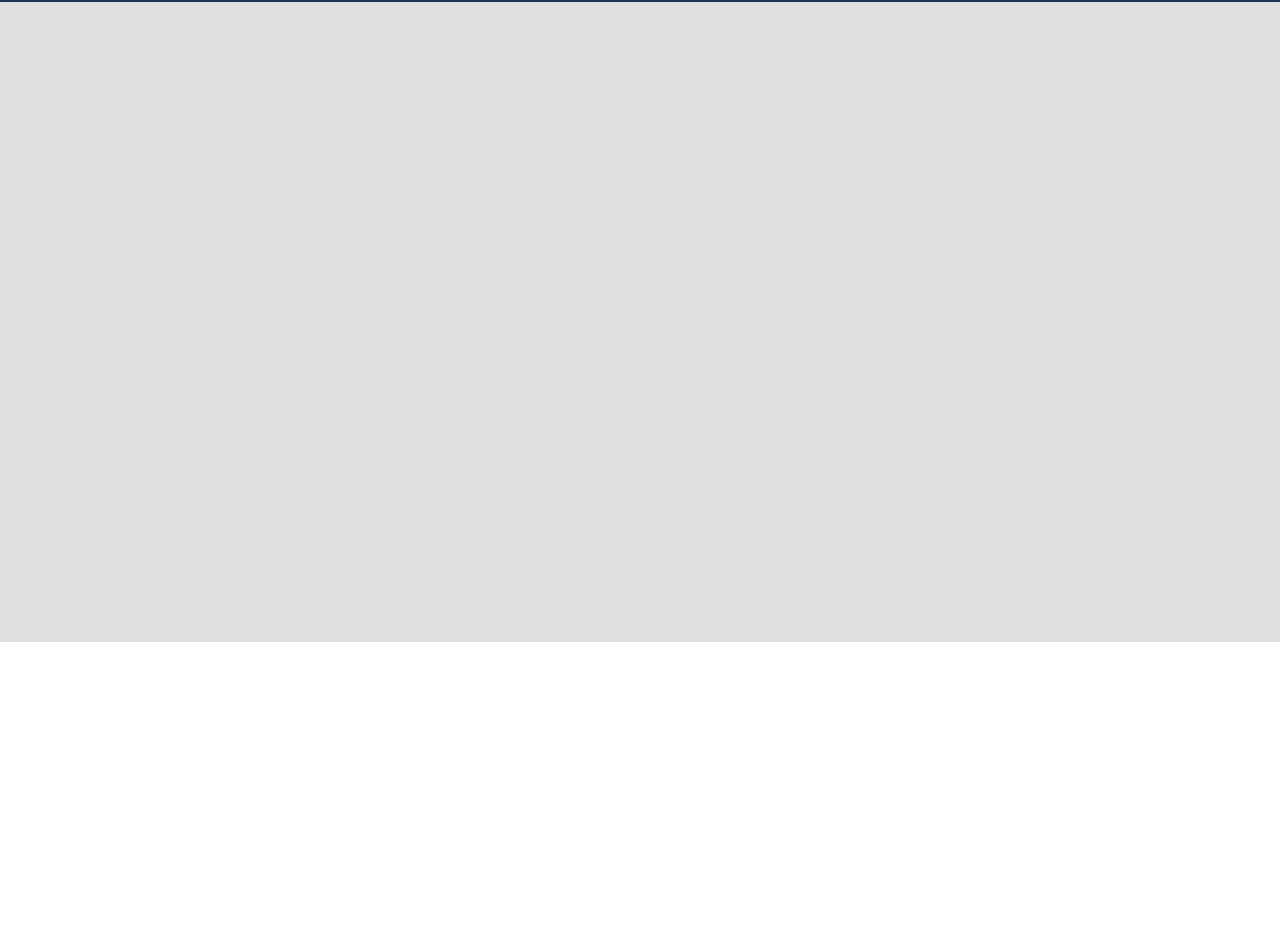
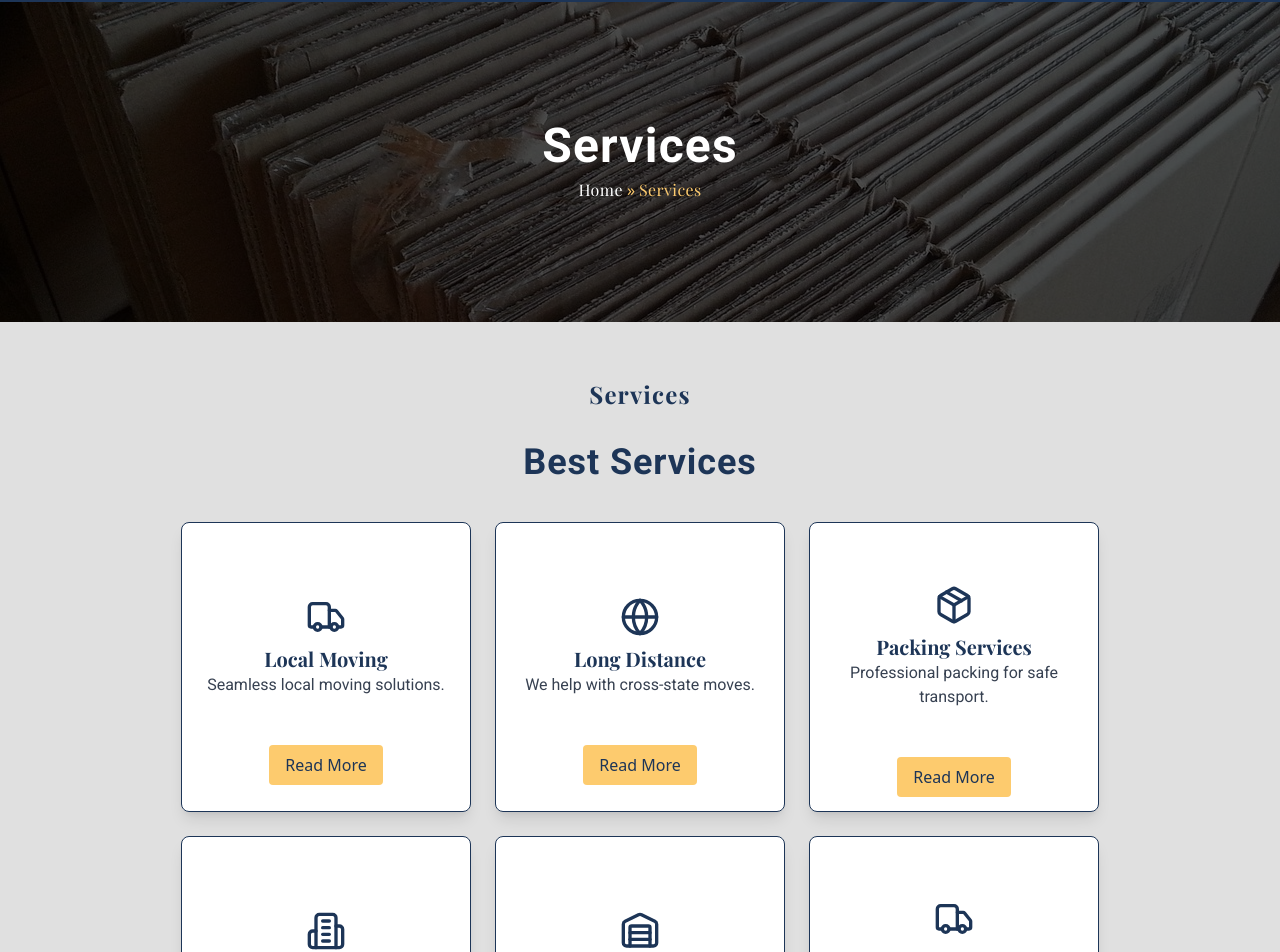
Before and after one commit to rashad3412/moveTemplateReact, a React (Vite) app: page /service in a window 1280 px wide. Shown: the part 158-1110 px from the top of the page. Before the commit the page ends 800 px from the top, so only its background shows below. Built offline with nearby package versions, Linux system fonts and the light colour scheme.

Commit message:
added service page

```diff
--- a/package.json
+++ b/package.json
@@ -14,6 +14,7 @@
     "@fortawesome/free-brands-svg-icons": "^6.7.2",
     "@fortawesome/free-solid-svg-icons": "^6.7.2",
     "@fortawesome/react-fontawesome": "^0.2.2",
+    "lucide-react": "^0.474.0",
     "react": "^18.3.1",
     "react-dom": "^18.3.1",
     "react-intersection-observer": "^9.14.1",
--- a/src/App.jsx
+++ b/src/App.jsx
@@ -3,6 +3,7 @@ import NavBar from "./components/NavBar";
 import HomePage from "./pages/HomePage.jsx";
 import ContactPage from "./pages/ContactPage.jsx";
 import AboutPage from "./pages/AboutPage.jsx";
+import ServicesPage from "./pages/ServicesPage.jsx";
 import ScrollToTop from "./components/scrollEffect.jsx";
 
 function App() {
@@ -15,6 +16,7 @@ function App() {
           <Route path="/" element={<HomePage />} />
           <Route path="/contact" element={<ContactPage />} />
           <Route path="/about" element={<AboutPage />} />
+          <Route path="/service" element={<ServicesPage />} />
         </Routes>
       </div>
     </Router>
--- /dev/null
+++ b/src/components/Divider.jsx
@@ -0,0 +1,9 @@
+const Divider = () => {
+  return (
+    <div className="relative w-full  lg:hidden md:hidden">
+      <div className="absolute w-56 h-56 border-[1.7rem] border-deepYellow rounded-full clip-c-shape -left-36 mt-2"></div>
+    </div>
+  );
+};
+
+export default Divider;
--- /dev/null
+++ b/src/components/FlipCard.jsx
@@ -0,0 +1,52 @@
+import { useState } from "react";
+
+// eslint-disable-next-line react/prop-types
+const FlipCard = ({ title, description, backText, icon }) => {
+  const [flipped, setFlipped] = useState(false);
+
+  return (
+    <div
+      className={`relative w-[290px] h-[290px] rounded-lg shadow-lg cursor-pointer transition-transform duration-500  ${
+        flipped ? "rotate-y-180" : ""
+      }`}
+      onClick={() => setFlipped(!flipped)}
+    >
+      {/* Card Container */}
+      <div className="w-full h-full relative">
+        {/* Front Side */}
+        {!flipped && (
+          <div className="absolute w-full h-full bg-white flex flex-col justify-center items-center p-4 rounded-lg border-royalBlue border">
+            {icon && <div className="mb-2">{icon}</div>}
+            <h1 className="text-xl font-bold text-royalBlue font-Playfair">
+              {title}
+            </h1>
+            <p className="text-gray-700 text-center font-Roboto font-normal">
+              {description}
+            </p>
+            <button className="relative top-12 bg-deepYellow text-royalBlue px-4 py-2 rounded">
+              Read More
+            </button>
+          </div>
+        )}
+
+        {/* Back Side */}
+        {flipped && (
+          <div className="absolute w-full h-full bg-royalBlue text-white flex flex-col justify-center items-center p-4 rounded-lg border-deepYellow border">
+            <p className="text-center">{backText}</p>
+            <button
+              className="mt-4 bg-deepYellow text-royalBlue px-4 py-2 rounded"
+              onClick={(e) => {
+                e.stopPropagation(); // Prevent click from bubbling up
+                setFlipped(false);
+              }}
+            >
+              Back
+            </button>
+          </div>
+        )}
+      </div>
+    </div>
+  );
+};
+
+export default FlipCard;
--- a/src/components/InfoBanner.jsx
+++ b/src/components/InfoBanner.jsx
@@ -1,5 +1,6 @@
 const InfoBanner = () => {
   return (
+    <>
       <section className="flex justify-center bg-royalBlue py-10">
         <ul className="flex flex-wrap justify-center gap-10 md:gap-20 w-11/12 max-w-4xl h-auto md:h-auto">
           <div className="text-center">
@@ -24,6 +25,7 @@ const InfoBanner = () => {
           </div>
         </ul>
       </section>
+    </>
   );
 };
 
--- a/src/components/NavBar.jsx
+++ b/src/components/NavBar.jsx
@@ -87,7 +87,7 @@ const NavBar = () => {
                 { name: "Home", path: "/" },
                 { name: "About", path: "/about" },
                 // { name: "Pages", path: "/pages" },
-                // { name: "Service", path: "/service" },
+                { name: "Service", path: "/service" },
                 // { name: "Feature", path: "/feature" },
                 // { name: "Blog", path: "/blog" },
                 { name: "Contact", path: "/contact" },
@@ -123,7 +123,7 @@ const NavBar = () => {
               { name: "Home", path: "/" },
               { name: "About", path: "/about" },
               // { name: "Pages", path: "/pages" },
-              // { name: "Service", path: "/service" },
+              { name: "Service", path: "/service" },
               // { name: "Feature", path: "/feature" },
               // { name: "Blog", path: "/blog" },
               { name: "Contact", path: "/contact" },
--- a/src/pages/AboutPage.jsx
+++ b/src/pages/AboutPage.jsx
@@ -5,8 +5,10 @@ import PriceComponent from "../components/PriceComponent";
 import InfoBanner from "../components/InfoBanner";
 import Testimonials from "../components/Testimonials";
 import TeamExperts from "../components/TeamExperts";
+import Divider from "../components/divider";
 
-function AboutPage() {
+// eslint-disable-next-line react/prop-types
+function AboutPage({ hideInfoBanner = false }) {
   const location = useLocation();
   return (
     <>
@@ -61,7 +63,7 @@ function AboutPage() {
               Moving is always <span className="italic">easy</span> and{" "}
               <span className="underline decoration-royalBlue">Fast!</span>
             </div>
-            <p className="mt-4 text-gray-700 font-Roboto font-extralight text-lg">
+            <p className="mt-4 text-gray-800 font-Roboto font-normal text-lg">
               At MeezHaul, we believe every move should be stress-free and
               efficient. Our team is dedicated to providing tailored solutions
               for your moving needs, ensuring that every step is handled with
@@ -70,7 +72,7 @@ function AboutPage() {
               and enjoyable for you and your family.
             </p>
 
-            <ul className="mt-6 space-y-4 text-gray-700">
+            <ul className="mt-6 space-y-4 text-gray-700 font-norma">
               <li className="flex items-center space-x-2">
                 <span className="w-5 h-5 bg-deepYellow text-royalBlue font-bold rounded-full flex items-center justify-center">
                   ✓
@@ -100,13 +102,11 @@ function AboutPage() {
             </ul>
           </div>
         </article>
-
-        <InfoBanner />
+        {/* Render InfoBanner only if hideInfoBanner is false */}
+        {!hideInfoBanner && <InfoBanner />}
         <PriceComponent />
         <Testimonials />
-        <div className="relative w-full  lg:hidden">
-          <div className="absolute w-56 h-56 border-[1.7rem] border-deepYellow rounded-full clip-c-shape -left-36 mt-2"></div>
-        </div>
+        <Divider />
         <TeamExperts />
       </section>
     </>
--- a/src/pages/HomePage.jsx
+++ b/src/pages/HomePage.jsx
@@ -4,6 +4,8 @@ import { FontAwesomeIcon } from "@fortawesome/react-fontawesome";
 import { faArrowLeft, faArrowRight } from "@fortawesome/free-solid-svg-icons";
 import { Link } from "react-router-dom";
 import AboutPage from "../pages/AboutPage";
+import ServicesPage from "../pages/ServicesPage";
+import InfoBanner from "../components/InfoBanner";
 
 function HomePage() {
   return (
@@ -59,10 +61,14 @@ function HomePage() {
             </button>
           </div>
         </section>
+        <section className="relative top-12 pb-10">
+          <AboutPage hideInfoBanner={true} />
+          <div className="mt-16">
+            <ServicesPage hideDivider={true} />
+          </div>
+          <InfoBanner />
+        </section>
       </div>
-      <section className="relative top-12 pb-10">
-        <AboutPage />
-      </section>
     </div>
   );
 }
--- /dev/null
+++ b/src/pages/ServicesPage.jsx
@@ -0,0 +1,102 @@
+import { Link, useLocation } from "react-router-dom";
+import movingBox from "/assets/HomeComPics/movingBoxes.jpg";
+import FlipCard from "../components/FlipCard";
+import Divider from "../components/divider";
+import { Truck, Globe, Package, Building2, Warehouse } from "lucide-react"; //
+
+// eslint-disable-next-line react/prop-types
+const ServicesPage = ({ hideDivider = false }) => {
+  const location = useLocation();
+  return (
+    <>
+      <section>
+        {location.pathname !== "/" && (
+          <div className="relative rounded w-full h-[20rem] aspect-w-16 aspect-h-9 ">
+            {/* Image */}
+            <img
+              src={movingBox}
+              alt="boxPictureTwo"
+              className="w-full h-full object-cover"
+              loading="lazy"
+            />
+            {/* Overlay Layer */}
+            <div className="absolute inset-0 bg-black bg-opacity-70"></div>
+            {/* Text Content */}
+            <div className="absolute inset-0 flex flex-col justify-center items-center text-white">
+              <h2 className="text-5xl font-extrabold mb-2 tracking-wide font-Roboto">
+                Services
+              </h2>
+              <div className="text-md">
+                <Link to="/">
+                  <span className="pt-4 cursor-pointer hover:text-deepYellow font-Playfair tracking-wide">
+                    Home
+                  </span>
+                </Link>
+                <span className="before:content-['»'] before:text-deepYellow before:mx-1"></span>
+                <span className="text-deepYellow font-Playfair tracking-wide">
+                  Services
+                </span>
+              </div>
+            </div>
+          </div>
+        )}
+        {!hideDivider && <Divider />}
+        <div className="flex flex-col justify-center relative top-14 items-center">
+          <h1 className="font-Playfair text-2xl text-royalBlue font-extrabold tracking-wider">
+            Services
+          </h1>
+          <p className="text-4xl font-Roboto font-extrabold tracking-wide text-royalBlue mt-8">
+            Best Services
+          </p>
+        </div>
+        <section className="flex flex-wrap justify-center gap-6 mt-24 pb-10 md:w-11/12 md:mx-auto lg:w-10/12 xl:w-9/12">
+          {/* Row 1 */}
+          <FlipCard
+            icon={<Truck size={40} className="text-royalBlue " />}
+            title="Local Moving"
+            description="Seamless local moving solutions."
+            backText="We ensure stress-free relocation in your city."
+          />
+
+          <FlipCard
+            icon={<Globe size={40} className="text-royalBlue" />}
+            title="Long Distance"
+            description="We help with cross-state moves."
+            backText="Our team manages long-distance moves efficiently."
+          />
+
+          <FlipCard
+            icon={<Package size={40} className="text-royalBlue" />}
+            title="Packing Services"
+            description="Professional packing for safe transport."
+            backText="We use high-quality materials to protect your items."
+          />
+
+          {/* Row 2 */}
+          <FlipCard
+            icon={<Building2 size={40} className="text-royalBlue" />} // Office Icon
+            title="Office Relocation"
+            description="Smooth office moving solutions."
+            backText="We ensure a hassle-free transition for your workspace."
+          />
+
+          <FlipCard
+            icon={<Warehouse size={40} className="text-royalBlue" />} // Storage Icon
+            title="Storage Units"
+            description="Secure storage for your belongings."
+            backText="Short-term and long-term storage solutions."
+          />
+
+          <FlipCard
+            icon={<Truck size={40} className="text-royalBlue" />} // Loading Icon
+            title="Loading and Unloading"
+            description="We load and unload the truck for you."
+            backText="Our skilled movers handle your items with care."
+          />
+        </section>
+      </section>
+    </>
+  );
+};
+
+export default ServicesPage;
```
Also changed, not shown: 1 other file (tests, documents, lock files or other folders). Lines whose indentation alone changed are shown as unchanged.
